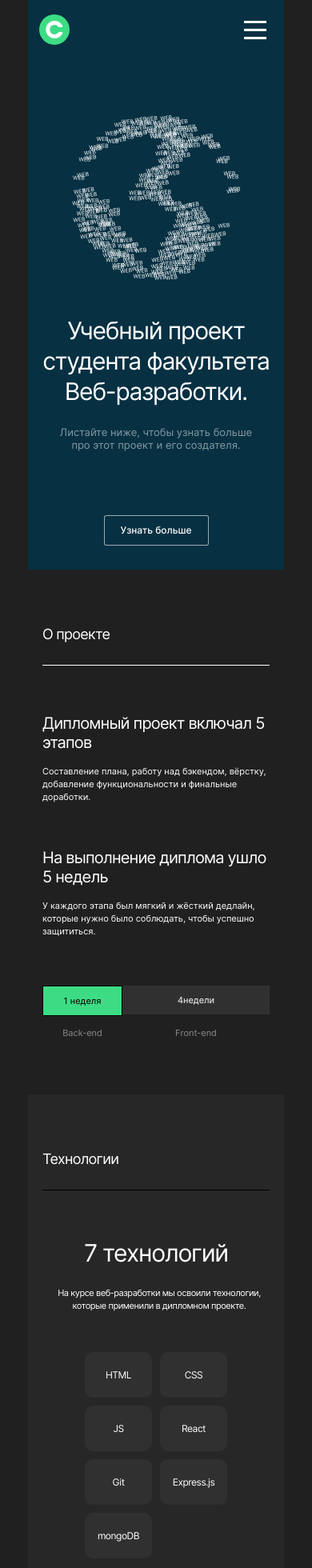
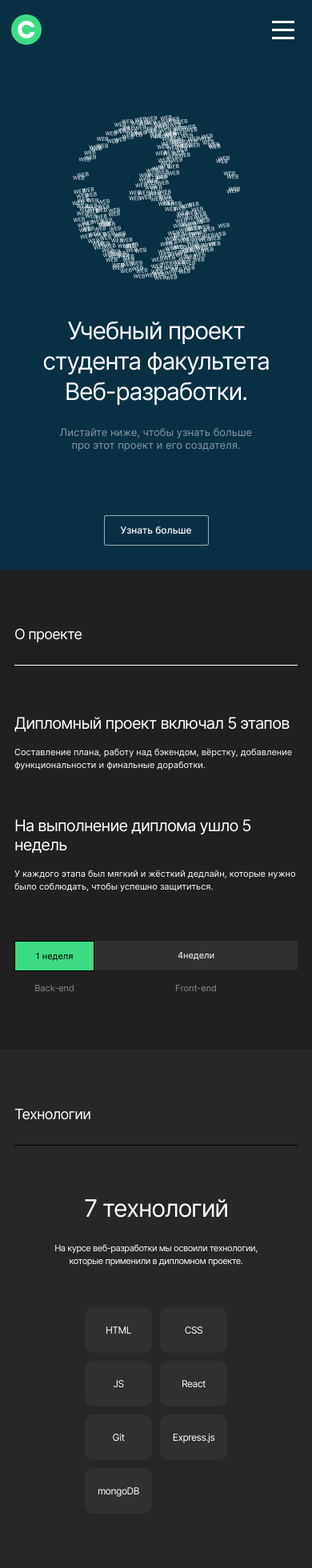
Before and after one commit to GaiaHellslaughterdottir/movies-explorer-frontend, a React (Create React App) app: page / in a window 390 px wide. Shown: the top 1960 px of the page at 80% size. Built offline with nearby package versions, Linux system fonts and the light colour scheme.

Commit message:
04.11 13:57

```diff
--- a/src/components/App/App.css
+++ b/src/components/App/App.css
@@ -1,5 +1,4 @@
 .page {
-  max-width: 1280px;
   margin: auto;
   font-family: Inter, Arial, Helvetica, sans-serif;
   font-style: normal;
@@ -46,9 +45,7 @@
 }
 
 @media screen and (max-width: 1279px) {
-  .page {
-    max-width: 768px;
-  }
+
 
   .page__line {
     max-width: 708px;
@@ -56,9 +53,7 @@
 }
 
 @media screen and (max-width: 767px) {
-  .page {
-    max-width: 320px;
-  }
+
 
   .page__line {
     max-width: 292px;
--- a/src/components/Footer/Footer.css
+++ b/src/components/Footer/Footer.css
@@ -64,7 +64,6 @@
 }
 @media screen and (max-width: 767px) {
   .footer {
-    max-width: 300px;
     margin: auto;
     padding: 79px 10px 20px 10px;
   }
--- a/src/components/Header/Header.css
+++ b/src/components/Header/Header.css
@@ -18,7 +18,7 @@
   background-color: #073042;
 }
 
-@media screen and (max-width: 1279px) {
+@media screen and (min-width: 1279px) {
   .header {
     padding-left: 30px;
     padding-right: 30px;
@@ -27,7 +27,6 @@
 
 @media screen and (max-width: 767px) {
   .header {
-    max-width: 292px;
     margin: auto;
     padding-left: 14px;
     padding-right: 14px;  }
--- a/src/components/Main/AboutMe/AboutMe.css
+++ b/src/components/Main/AboutMe/AboutMe.css
@@ -25,7 +25,7 @@
 }
 
 .about-me__text-wrapper {
-  max-width: 600px;
+  width: calc(100% - 300px);
   color: white;
   display: flex;
   flex-direction: column;
@@ -58,7 +58,6 @@
   font-weight: 400;
   line-height: 22px;
   color: white;
-  max-width: 600px;
 }
 
 .about-me__link {
@@ -91,12 +90,12 @@
 
 @media screen and (max-width: 1279px) {
   .about-me {
-    max-width: 768px;
     padding: 90px 50px 0 50px;
   }
 
   .about-me__text-wrapper {
-    max-width: 364px;
+    width: calc(100% - 285px);
+    margin: auto auto auto 0;
   }
 
   .about-me__name {
@@ -116,6 +115,7 @@
   }
 
   .about-me__photo {
+    margin: auto 0 auto 30px;
     width: 255px;
     height: 307px;
   }
@@ -123,13 +123,11 @@
 
 @media screen and (max-width: 767px) {
   .about-me {
-    max-width: 290px;
     margin: auto;
     padding: 70px 14px 0 14px;
   }
 
   .about-me__title {
-    max-width: 292px;
     font-size: 18px;
     letter-spacing: -0.72px;
     border-bottom: white solid 1px;
@@ -143,7 +141,8 @@
   }
 
   .about-me__text-wrapper {
-    max-width: 600px;
+    margin: auto;
+    width: 100%;
     color: white;
     display: flex;
     flex-direction: column;
@@ -170,6 +169,7 @@
   }
 
   .about-me__photo {
+    margin: auto;
     width: 292px;
     height: 352px;
   }
--- a/src/components/Main/AboutProject/AboutProject.css
+++ b/src/components/Main/AboutProject/AboutProject.css
@@ -86,7 +86,6 @@
 
 @media screen and (max-width: 1279px) {
   .about-project {
-    max-width: 768px;
     padding: 90px 50px;
   }
 
@@ -102,7 +101,6 @@
 
 @media screen and (max-width: 767px) {
   .about-project {
-    max-width: 284px;
     padding: 70px 18px;
     margin: auto;
   }
--- a/src/components/Main/Portfolio/Portfolio.css
+++ b/src/components/Main/Portfolio/Portfolio.css
@@ -62,7 +62,6 @@
 
 @media screen and (max-width: 767px) {
   .portfolio {
-    max-width: 290px;
     margin: auto;
     padding: 70px 14px 0 14px;
   }
--- a/src/components/Main/Promo/Promo.css
+++ b/src/components/Main/Promo/Promo.css
@@ -60,7 +60,6 @@
 @media screen and (max-width: 1279px) {
   .promo {
     margin: auto;
-    max-width: 768px;
     display: block;
     background-position-x: center;
     background-position-y: 140px;
@@ -89,7 +88,6 @@
 @media screen and (max-width: 767px) {
   .promo {
     margin: auto;
-    max-width: 320px;
     display: block;
     background-size: 210px 206px;
     background-position-x: center;
--- a/src/components/Main/Techs/Techs.css
+++ b/src/components/Main/Techs/Techs.css
@@ -68,7 +68,6 @@
 
 @media screen and (max-width: 1279px) {
   .techs {
-    max-width: 768px;
     padding: 90px 50px;
   }
 
@@ -100,7 +99,6 @@
 @media screen and (max-width: 767px) {
   .techs {
     margin: auto;
-    max-width: 284px;
     padding: 70px 18px;
   }
 
```
